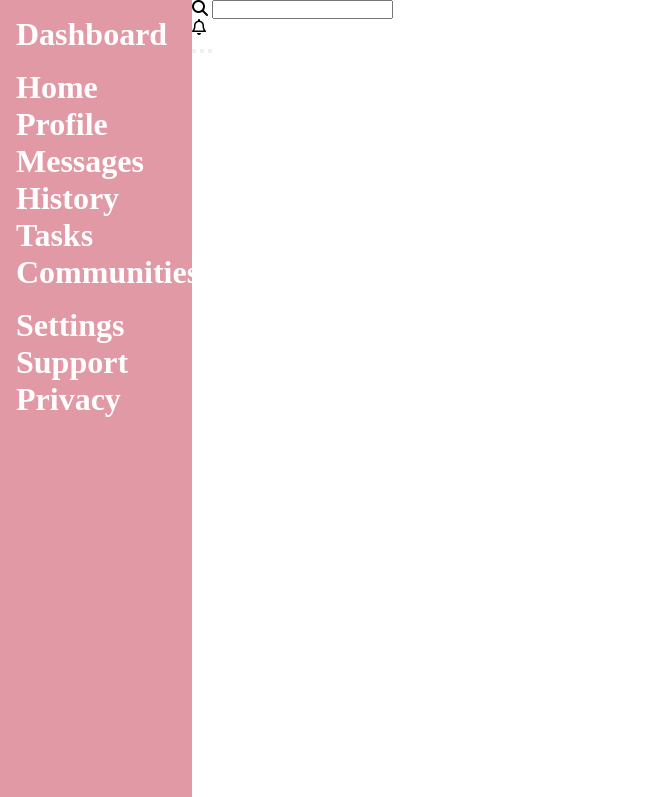
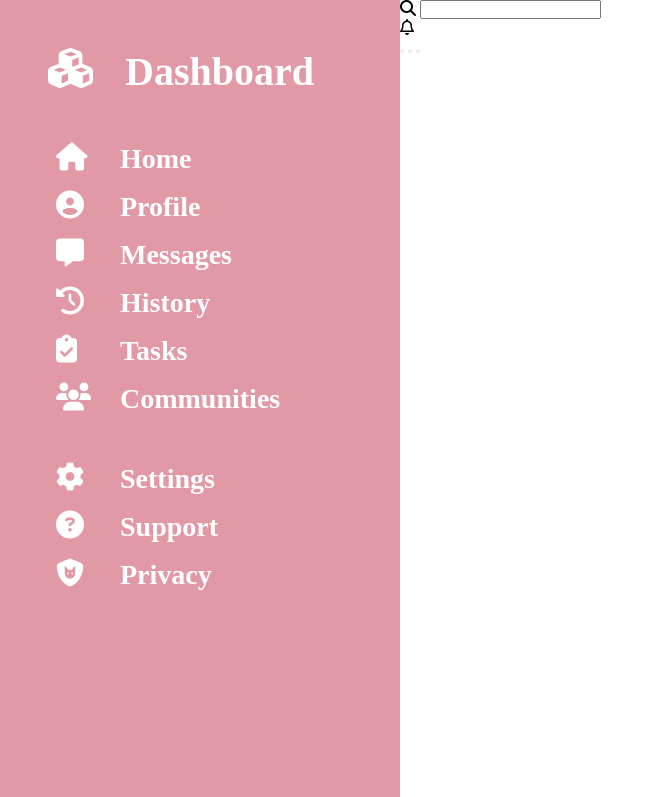
Before and after one commit to FukcThat/AdminDashboard, a plain HTML site: page index.html in a window 1280 px wide. Shown: the top 797 px of the page, without its empty margins (0-648 px from the left). Drawn offline with Linux system fonts and the light colour scheme.

Commit message:
STYLE: Finished Nav Bar Style and added Icons to all Items

```diff
--- a/index.html
+++ b/index.html
@@ -13,19 +13,51 @@
   </head>
   <body>
     <nav>
-      <div class="navGroup">Dashboard</div>
+      <div>
+        <div id="dashNav">
+          <i class="fa-solid fa-cubes" style="color: #ffffff"></i>
+          <p>Dashboard</p>
+        </div>
+      </div>
       <ul class="navGroup">
-        <li>Home</li>
-        <li>Profile</li>
-        <li>Messages</li>
-        <li>History</li>
-        <li>Tasks</li>
-        <li>Communities</li>
+        <li>
+          <i class="fa-solid fa-house" style="color: #ffffff"></i>
+          <p>Home</p>
+        </li>
+        <li>
+          <i class="fa-solid fa-circle-user" style="color: #ffffff"></i>
+          <p>Profile</p>
+        </li>
+        <li>
+          <i class="fa-solid fa-message" style="color: #ffffff"></i>
+          <p>Messages</p>
+        </li>
+        <li>
+          <i class="fa-solid fa-clock-rotate-left" style="color: #ffffff"></i>
+          <p>History</p>
+        </li>
+        <li>
+          <i class="fa-solid fa-clipboard-check" style="color: #ffffff"></i>
+          <p>Tasks</p>
+        </li>
+        <li>
+          <i class="fa-solid fa-users" style="color: #ffffff"></i>
+          <p>Communities</p>
+        </li>
       </ul>
       <ul class="navGroup">
-        <li>Settings</li>
-        <li>Support</li>
-        <li>Privacy</li>
+        <li>
+          <i class="fa-solid fa-gear" style="color: #ffffff"></i>
+          <p>Settings</p>
+        </li>
+        <li>
+          <i class="fa-solid fa-circle-question" style="color: #ffffff"></i>
+          <p>Support</p>
+        </li>
+        <li>
+          <i class="fa-solid fa-shield-cat" style="color: #ffffff"></i>
+          <p>Privacy</p>
+        </li>
       </ul>
     </nav>
     <div id="topBar">
--- a/styles.css
+++ b/styles.css
@@ -10,13 +10,36 @@ body {
 
 nav {
     height: 100vh;
-    width: 15%;
+    width: 25rem;
     background-color: rgb(225, 153, 165);
-    font-size: 2rem;
+    font-size: 1.75rem;
     font-weight: 600;
     color: white;
 }
 
+ul {
+    list-style: none;
+}
+
+li {
+    margin-left: 1.5rem;
+    display: grid;
+    grid-template-columns: 4rem 40px;
+    grid-template-rows: 3rem;
+}
+
+li:hover {
+    cursor: pointer;
+}
+
 .navGroup {
-    margin: 1rem;
+    margin: 2rem;
 }
+
+#dashNav {
+    font-size: 2.5rem;
+    display: flex;
+    justify-content: flex-start;
+    gap: 2rem;
+    margin: 3rem;
+}
```
